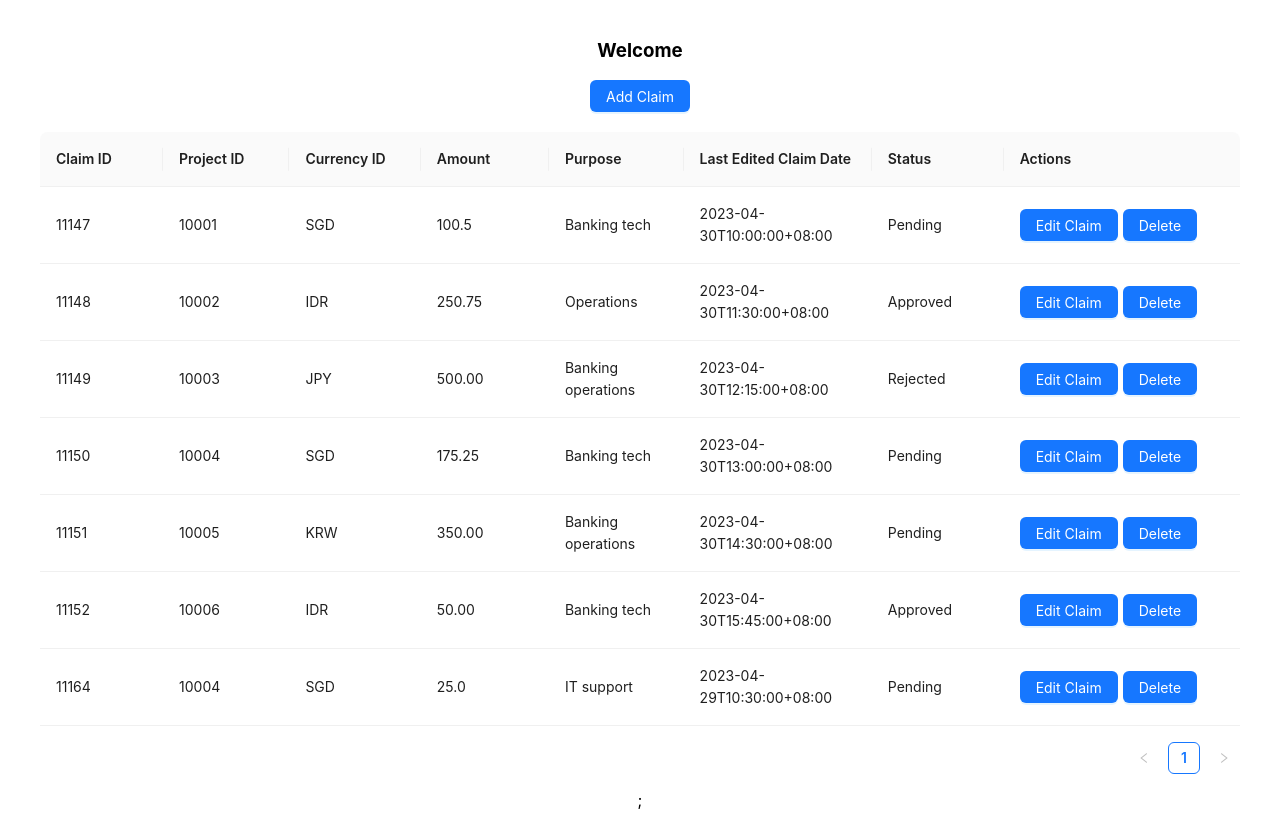
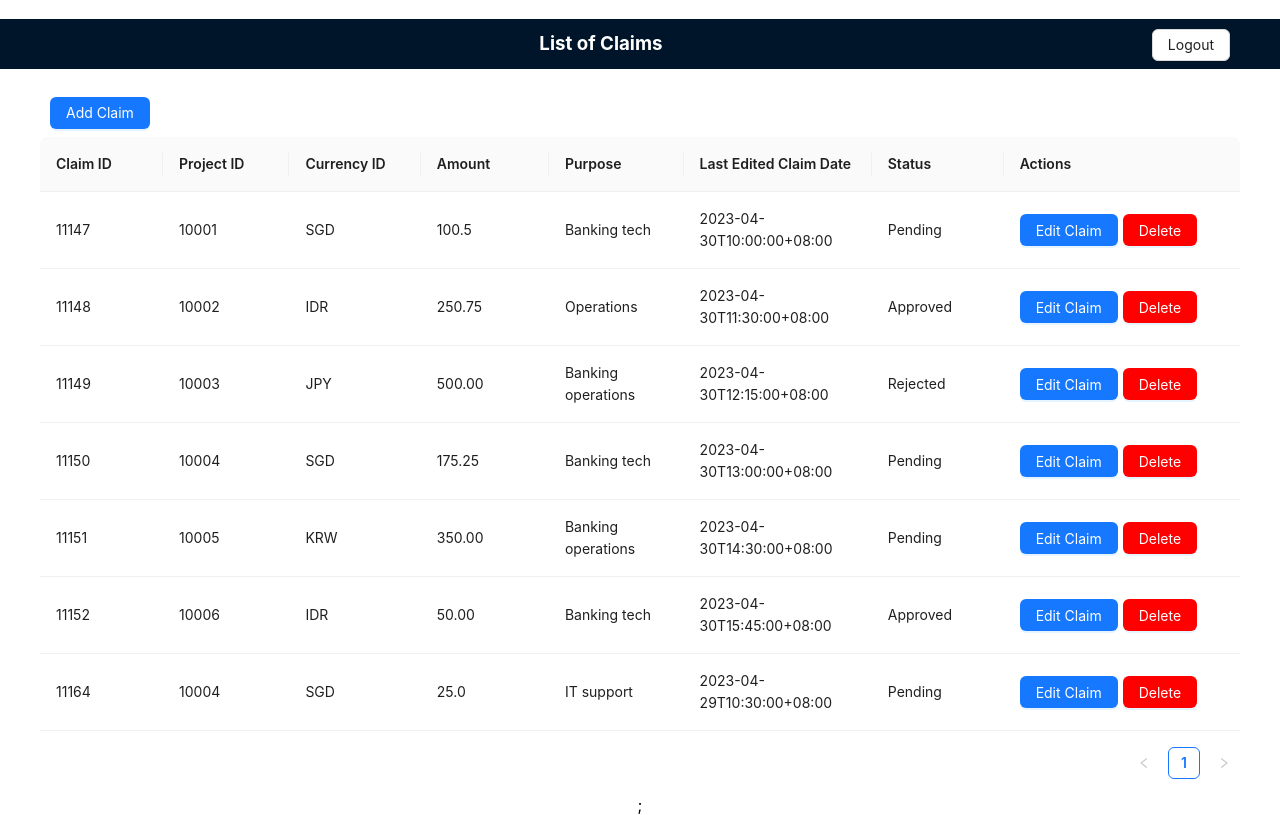
Before and after one commit to cliftontys/TT3_10, a React (Create React App) app in the folder frontend/: page /ListClaims in a window 1280 px wide. Built offline with nearby package versions, Linux system fonts and the light colour scheme.

Commit message:
feat(frontend): added logout + css

```diff
--- a/frontend/src/pages/Header.tsx
+++ b/frontend/src/pages/Header.tsx
@@ -1,12 +1,23 @@
 import React from 'react'
 import AddClaimModal from "../components/modals/AddClaimModal";
+import { Layout, Space, Menu, Button } from "antd";
 
 const Header = () => {
+  const { Header, Footer, Sider, Content } = Layout;
+  const headerStyle = {
+    TextAlign: 'right',
+    color: '#fff',
+    height: 50,
+    paddingInline: 50,
+    lineHeight: '50px',
+  };
+
   return (
-    <div className='header'>
-        <h3>Welcome</h3>
-        <AddClaimModal/>
-    </div>
+    <Header style={headerStyle}>
+        <h3>List of Claims<Button style={{float:'right', marginTop:10}}>Logout</Button></h3>
+
+        <div style={{float:"left"}}><AddClaimModal /></div>
+    </Header>
   )
 }
 
--- a/frontend/src/pages/ListClaims.tsx
+++ b/frontend/src/pages/ListClaims.tsx
@@ -27,7 +27,7 @@ const ListClaims = () => {
       render: (text:string, record:ProjectExpenseClaim) =>
       <div style={{display:"flex", gap:5}}>
       <EditClaimModal currentClaim={record} />
-      <Button type="primary">Delete</Button>
+      <Button type="primary" style={{backgroundColor:'red'}}>Delete</Button>
       </div>,
     },
   ]
```
